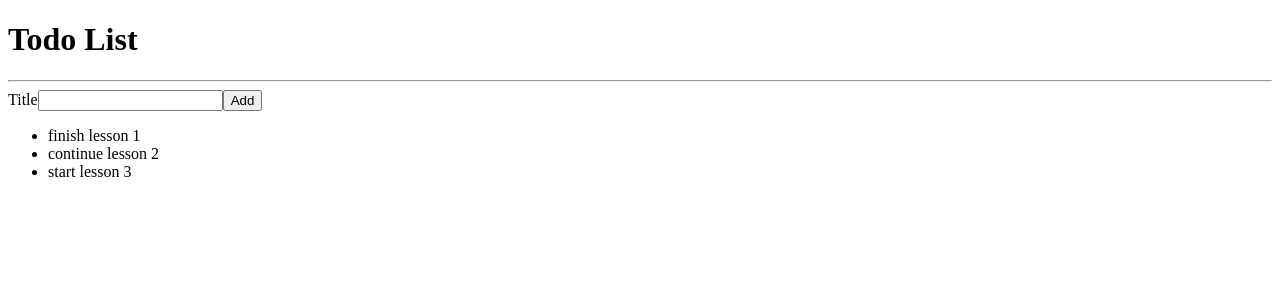
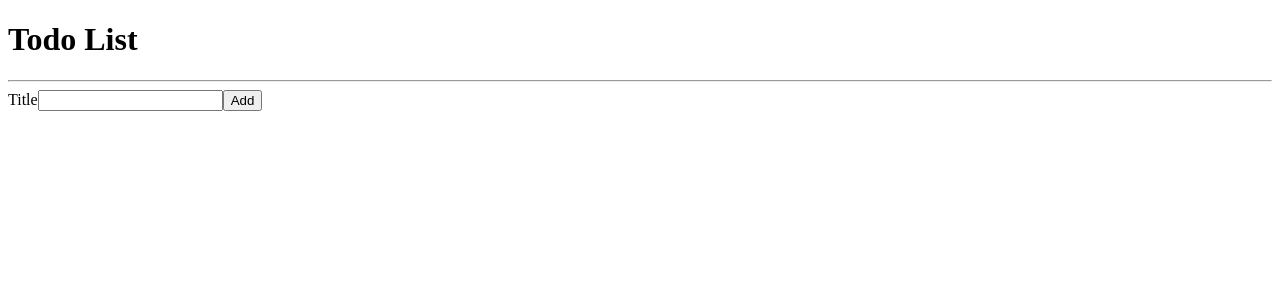
Before and after one commit to ElenaGor8/react-todo, a React (Create React App) app: page / in a window 1280 px wide. Shown: the top 300 px of the page. Built offline with nearby package versions, Linux system fonts and the light colour scheme; the HTML template or start-up script is replaced by a standard one.

Commit message:
Moved Todo List into State

```diff
--- a/src/AddTodoForm.js
+++ b/src/AddTodoForm.js
@@ -1,5 +1,4 @@
 import React from 'react';
-
 
 function AddTodoForm(props) {
     const handleAddTodo = (event) => {
--- a/src/App.js
+++ b/src/App.js
@@ -2,19 +2,16 @@ import React from 'react';
 import TodoList from './TodoList';
 import AddTodoForm from './AddTodoForm';
 
-
 function App() {
+  const [todoList, setTodoList] = React.useState([]);
   const [newTodo, setNewTodo] = React.useState('');
   return (
     <div>
       <h1>Todo List</h1>
       <hr />
-
       <AddTodoForm onAddTodo={setNewTodo} />
       <p>{newTodo}</p>
-
-      <TodoList />
-
+      <TodoList todoList={todoList} />
     </div>
   );
 }
--- a/src/TodoList.js
+++ b/src/TodoList.js
@@ -1,26 +1,10 @@
 import * as React from 'react';
 import TodoListItem from './TodoListItem';
 
-
-const todoList = [
-    {
-        id: 1,
-        title: 'finish lesson 1'
-    },
-    {
-        id: 2,
-        title: 'continue lesson 2'
-    },
-    {
-        id: 3,
-        title: 'start lesson 3'
-    },
-];
-
-function TodoList() {
+function TodoList(props) {
     return (
         <ul>
-            {todoList.map(function (todo) {
+            {props.todoList.map(function (todo) {
                 return <TodoListItem key={todo.id} todo={todo} />
             })}
         </ul>
--- a/src/TodoListItem.js
+++ b/src/TodoListItem.js
@@ -1,5 +1,4 @@
 import React from 'react';
-
 
 function TodoListItem(props) {
     return (<li>{props.todo.title}</li>
```
